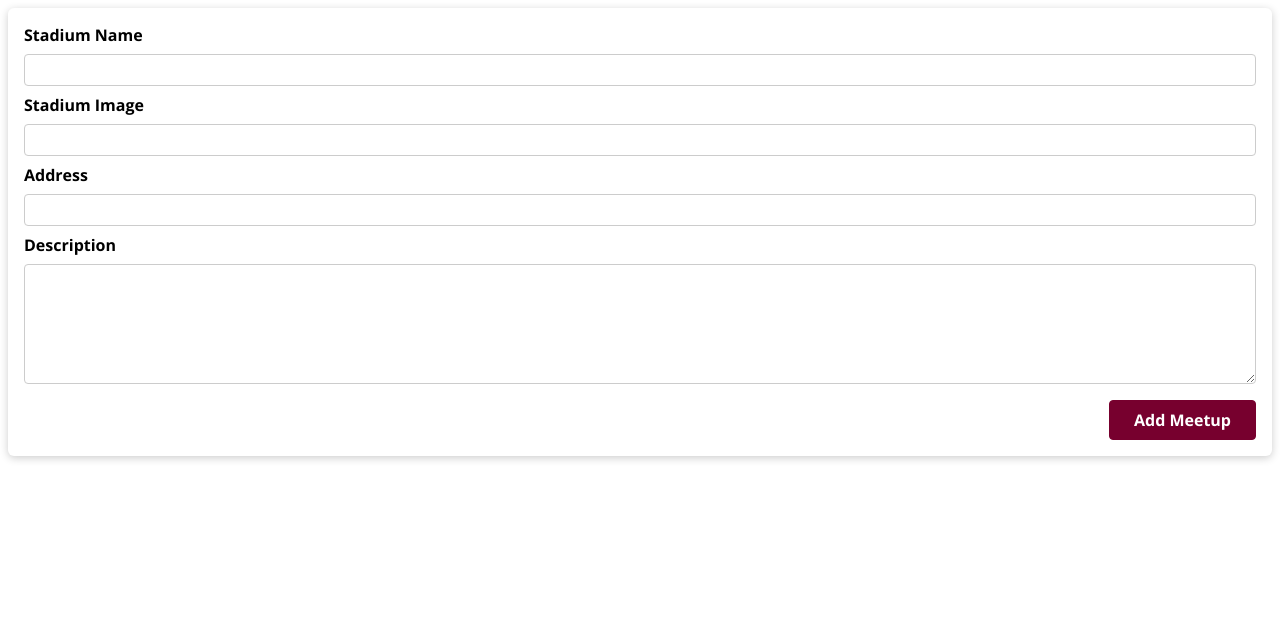
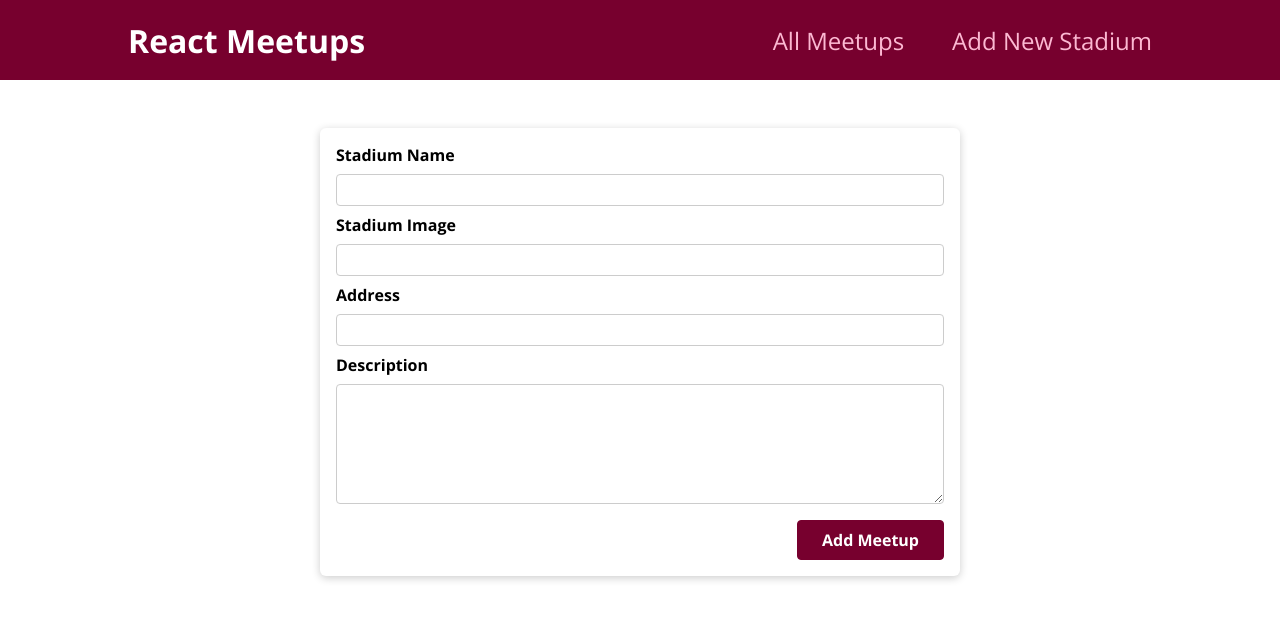
Before and after one commit to Charanvir/Soccer-Stadiums, a Next.js app: page /new-stadium in a window 1280 px wide. Shown: the top 620 px of the page. Built offline with nearby package versions, Linux system fonts and the light colour scheme.

Commit message:
implemented navigation and links to other pages

```diff
--- a/components/layout/MainNavigation.js
+++ b/components/layout/MainNavigation.js
@@ -1,4 +1,5 @@
 import classes from './MainNavigation.module.css';
+import Link from 'next/link';
 
 function MainNavigation() {
 
@@ -8,10 +9,10 @@ function MainNavigation() {
       <nav>
         <ul>
           <li>
-            <Link to='/'>All Meetups</Link>
+            <Link href='/'>All Meetups</Link>
           </li>
           <li>
-            <Link to='/new-meetup'>Add New Meetup</Link>
+            <Link href='/new-stadium'>Add New Stadium</Link>
           </li>
         </ul>
       </nav>
--- a/pages/_app.js
+++ b/pages/_app.js
@@ -1,7 +1,12 @@
 import '../styles/globals.css'
+import Layout from '../components/layout/Layout'
 
 function MyApp({ Component, pageProps }) {
-  return <Component {...pageProps} />
+  return (
+    <Layout>
+      <Component {...pageProps} />
+    </Layout>
+  )
 }
 
 export default MyApp
--- a/styles/globals.css
+++ b/styles/globals.css
@@ -6,6 +6,7 @@
 
 body {
   font-family: 'Open Sans', 'Lato', sans-serif;
+  margin: 0;
 }
 
 h1,
```
